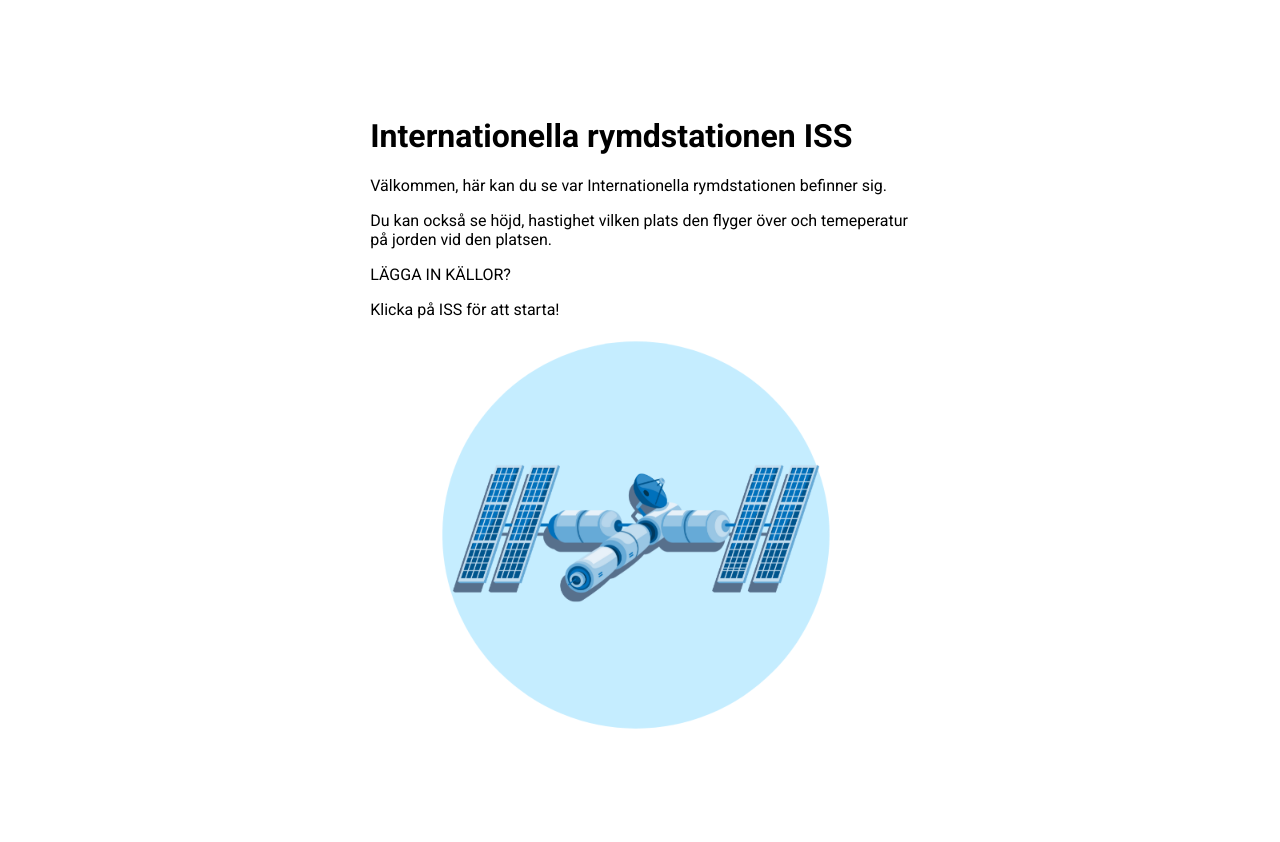
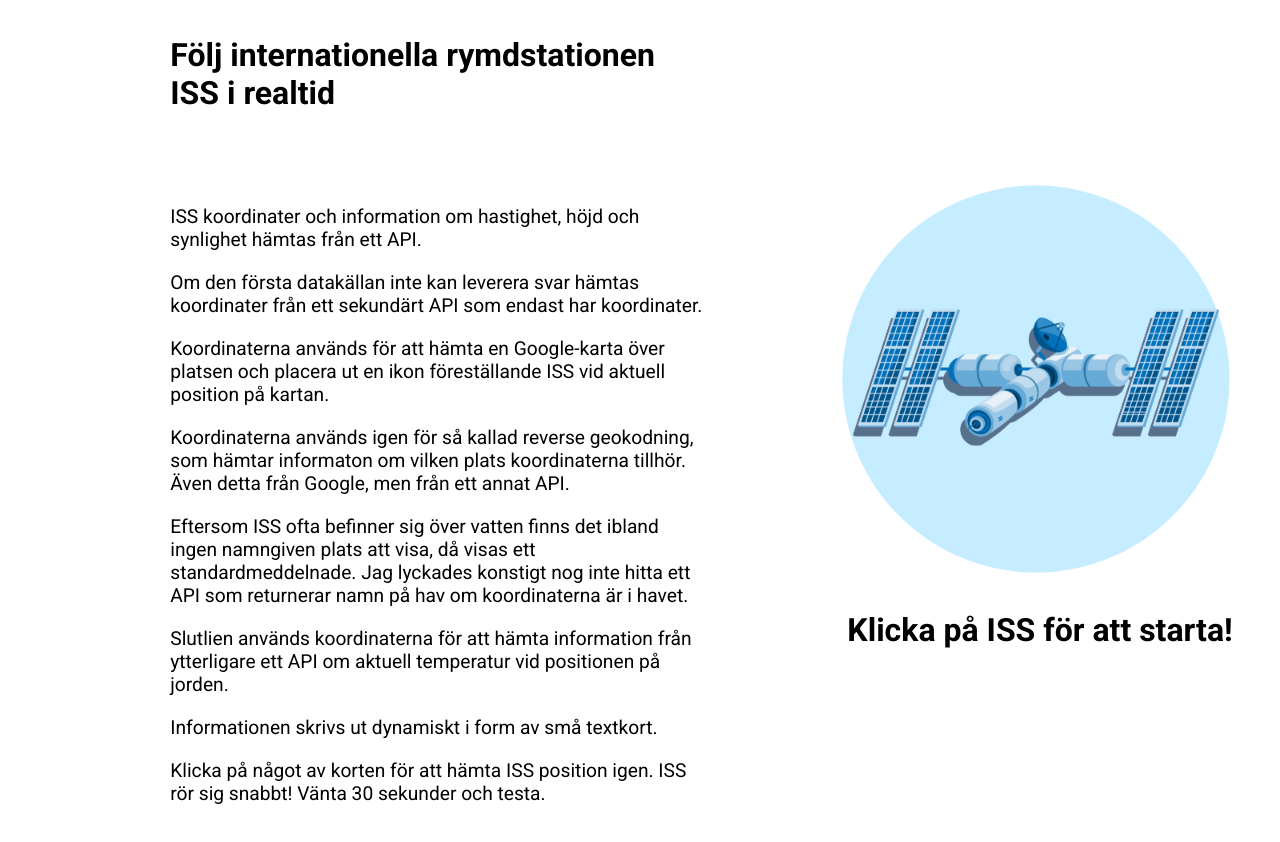
Before and after one commit to lowdav/frontendprojekt, a website built with Parcel: page src/index.html in a window 1280 px wide. Built offline with nearby package versions, Linux system fonts and the light colour scheme.

Commit message:
Fungerande lösning

```diff
--- a/package.json
+++ b/package.json
@@ -12,5 +12,6 @@
   "devDependencies": {
     "@parcel/transformer-sass": "^2.13.3",
     "parcel": "^2.13.3"
-  }
+  },
+  "browserslist": "> 0.5%, last 2 versions, not dead"
 }
--- a/src/css/sass/_card.scss
+++ b/src/css/sass/_card.scss
@@ -29,6 +29,7 @@
     opacity: 0;
     transform-origin: left;
     animation: flipIn 0.5s ease-in-out forwards;
+    cursor: pointer;
 }
 
 
@@ -39,7 +40,12 @@
 .card:nth-child(5) { animation-delay: 0.5s; }
 .card:nth-child(6) { animation-delay: 0.6s; }
 .card:nth-child(7) { animation-delay: 0.7s; }
-.card:nth-child(8) { animation-delay: 0.7s; }
+.card:nth-child(8) { animation-delay: 0.8s; }
+.card:nth-child(9) { animation-delay: 0.9s; }
+
+.card:last-child {
+    color: red;
+}
 
 
 
--- a/src/css/sass/_fonts.scss
+++ b/src/css/sass/_fonts.scss
@@ -5,6 +5,18 @@
 }
 
 .card p {
-    font-size: clamp(1.2rem, 4vw, 1.4rem);
+    font-size: clamp(1.2rem, 1.3rem, 1.4rem);
     font-weight: 700;
 }
+
+#icon-container p{
+    font-size: 2rem;
+    text-align: center;
+}
+
+ul, li {
+    font-size: 1.2rem;
+    padding: 10px 0;
+    list-style: none;
+    margin-left: 0;
+}
--- a/src/css/sass/_intro.scss
+++ b/src/css/sass/_intro.scss
@@ -1,5 +1,9 @@
+.wrapper {
+    max-width: 1200px;
+    margin: auto;
+}
+
 .intro{
-height: 100vh;
 max-width: 60ch;
 display: flex;
 flex-direction: column;
@@ -14,11 +18,15 @@
 }
 
 img{
-    max-width: 80%;
+    max-width: 400px;
     height: auto;
     display: block;
     margin: auto;
     }
+
+.bold{
+    font-weight: 700;
+}
 
 @keyframes spin {
     from {
@@ -32,3 +40,13 @@
 .rotate {
     animation: spin 3s linear forwards;
 }
+
+@media (min-width: 1000px) {
+    .wrapper{
+        display: flex;
+        flex-direction: row;
+        align-items: center;
+        justify-content: center;
+
+    }
+}
--- a/src/index.html
+++ b/src/index.html
@@ -8,20 +8,30 @@
 </head>
   <body>
     <main>
+      <div id="wrapper" class="wrapper">
       <div id="intro" class="intro">
-        <div>
-        <h1>Internationella rymdstationen ISS</h1>
-        <p>Välkommen, här kan du se var Internationella rymdstationen befinner sig.</p>
-        <p>Du kan också se höjd, hastighet vilken plats den flyger över och temeperatur på jorden vid den platsen.</p>
-        <p>LÄGGA IN KÄLLOR? </p>
-        <p class="bold">Klicka på ISS för att starta!</p>
+        <h1>Följ internationella rymdstationen ISS i realtid</h1>
+        <p>
+        <ul>
+          <li>ISS koordinater och information om hastighet, höjd och synlighet hämtas från ett API.</li>
+          <li>Om den första datakällan inte kan leverera svar hämtas koordinater från ett sekundärt API som endast har koordinater.</li>
+          <li>Koordinaterna används för att hämta en Google-karta över platsen och placera ut en ikon föreställande ISS vid aktuell position på kartan.</li>
+          <li>Koordinaterna används igen för så kallad reverse geokodning, som hämtar informaton om vilken plats koordinaterna tillhör. Även detta från Google, men från ett annat API.</li>
+          <li>Eftersom ISS ofta befinner sig över vatten finns det ibland ingen namngiven plats att visa, då visas ett standardmeddelnade. Jag lyckades konstigt nog inte hitta ett API som returnerar namn på hav om koordinaterna är i havet.</li>
+          <li>Slutlien används koordinaterna för att hämta information från ytterligare ett API om aktuell temperatur vid positionen på jorden.</li>
+          <li>Informationen skrivs ut dynamiskt i form av små textkort.</li>
+          <li>Klicka på något av korten för att hämta ISS position igen. ISS rör sig snabbt! Vänta 30 sekunder och testa.</li>
+        </li>
+        </ul>
         </div>
         <div id="icon-container">
         <img id="icon" src="img/iss_xl.png" alt="ISS-ikon">
+        <p class="bold">Klicka på ISS för att starta!</p>
       </div>
-        </div>
+      </div>
         <div id="map-container" class="map-container">
             <div id="map"></div>
+
         </div>
         <div id="info-container" class="info-container">
         </div>
--- a/src/js/map2.js
+++ b/src/js/map2.js
@@ -5,6 +5,11 @@
 
 let lat, lon, temperature, locationName, altitude, velocity, visibility, timestamp;
 
+/**
+ * Eventlyssnare för att lyssna efter klick på ikonen och starta
+ * animering av ikonen. startMap anropas med tid som den ska fördröjas
+ * så att ikonen hinner rotera klart.
+ */
 document.getElementById("icon").addEventListener("click", () => {
     console.log("Klick på ikonen registrerat");
     icon.classList.add("rotate");
@@ -12,10 +17,14 @@
 });
 
 
-
+/**
+ * Fördröjning av inhämtning av data samt döljer introsidan och
+ * tar fram kartan.
+ * @param {number} delay antal millisekunder fördröjningen ska vara.
+ */
 function startMap(delay) {
     setTimeout(() => {
-        document.getElementById("intro").style.display = "none";
+        document.getElementById("wrapper").style.display = "none";
         document.getElementById("map-container").style.display = "block";
         getISSData();
     }, delay);
@@ -161,7 +170,6 @@
  * @param {number} lat
  * @param {number} lon
  */
-
 async function getLocationInfo(lat, lon) {
     const url = `https://maps.googleapis.com/maps/api/geocode/json?latlng=${lat},${lon}&key=${googleApiKey}`;
     try {
@@ -229,10 +237,17 @@
         }
     }
 
+/**
+ * Skriver ut hämtad information till DOM
+ */
     function printInfo() {
         const container = document.getElementById("info-container");
         container.innerHTML = "";
 
+        /**
+         *
+         * @param {string} value Värdet som ska skrivas ut.
+         */
         function addInfo (value) {
             if (value) {
                 const div = document.createElement("div");
@@ -250,4 +265,12 @@
         addInfo(`${velocity} km/h`);
         addInfo(visibility);
         addInfo(timestamp);
-    };
+        addInfo("Klicka på valfri textruta för att uppdatera sidan");
+
+        document.querySelectorAll(".card").forEach(card => {
+            card.addEventListener("click", () => {
+                console.log("Klick på kort registrerat");
+                getISSData();
+            });
+        });
+    }
```
Also changed, not shown: src/css/sass/_map.scss (line endings or trailing spaces).
